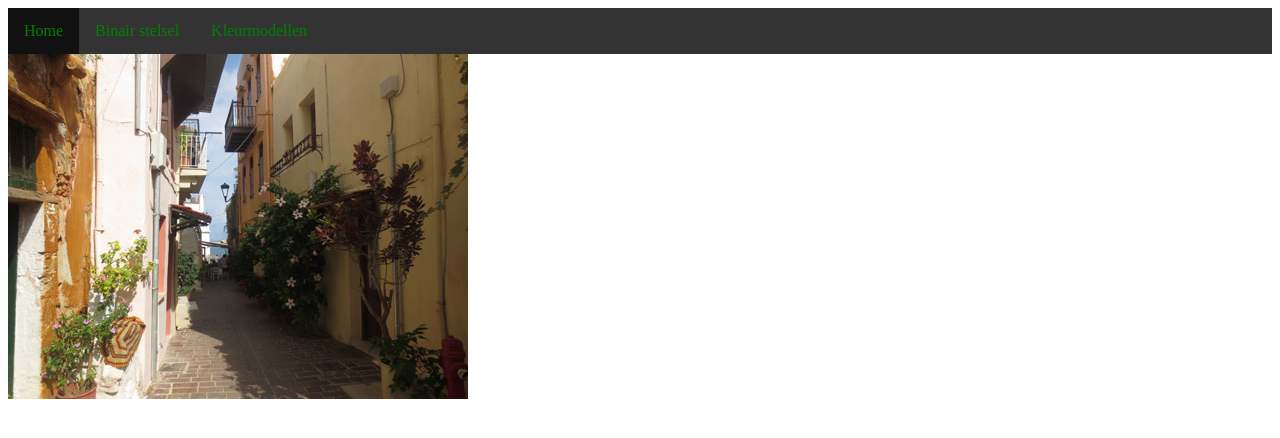
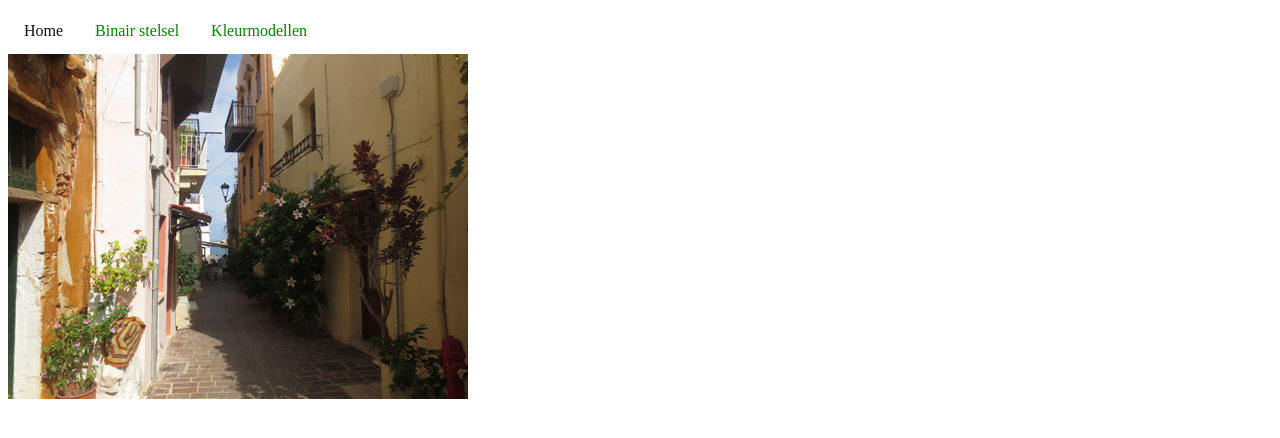
Before and after one commit to Mark007og/Mark007og.github.io, a plain HTML site: page index.html in a window 1280 px wide. In both pictures the pointer is over the link "Home". Drawn offline with Linux system fonts and the light colour scheme.

Commit message:
Update opmaak.css

```diff
--- a/opmaak.css
+++ b/opmaak.css
@@ -3,7 +3,7 @@ ul{
     margin: 0;
     padding: 0;
   overflow: hidden;
-  background-color: #333;
+  color: #333;
 }
 
 li {
@@ -19,5 +19,5 @@ li a{
 
 /*Change the link color to #111 (green) on hover*/
 li a:hover {
-  background-color: #111;
+  color: #111;
 }
```
